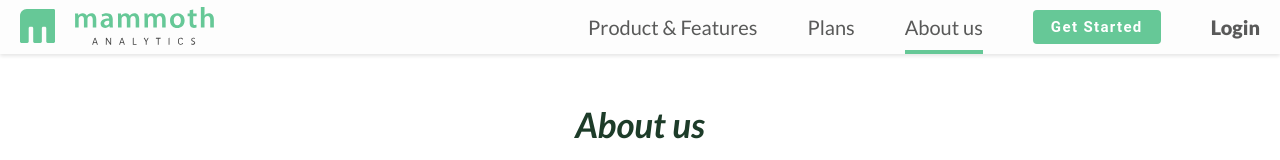
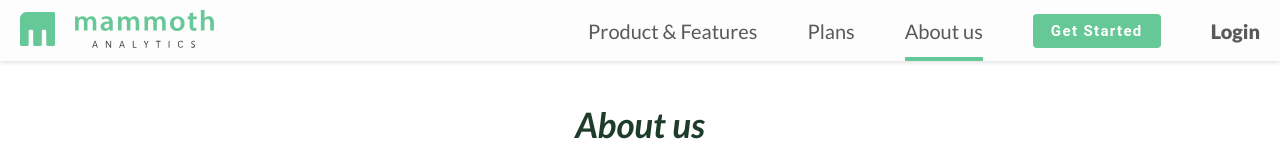
Before and after one commit to Podies/mammoth, a plain HTML site: page about/index.html in a window 1280 px wide. Shown: the top 160 px of the page. Drawn offline with Linux system fonts and the light colour scheme.

Commit message:
change in header

```diff
--- a/sass/style.scss
+++ b/sass/style.scss
@@ -8,7 +8,7 @@
 .header{
 	background: #FDFDFD;
 	opacity: 0.9;
-	padding: 0 20px;
+	padding: 10px 20px;
 	position: fixed;
 	width: 100%;
 	z-index: 100;
@@ -24,7 +24,6 @@
 	margin-right: 50px;
 	font-size: 20px;
 	font-weight: 400;
-	padding: 10px 0 ;
 	position: relative;
 	@extend %transition;
 	&:hover {
@@ -37,7 +36,7 @@
 			width: 100%;
 			background: $accent-color;
 			position: absolute;
-			bottom: -5px;
+			bottom: -18px;
 			left: 0;
 			z-index: 101;
 		}
```
Also changed, not shown: sass/style.css, 1 other file.
